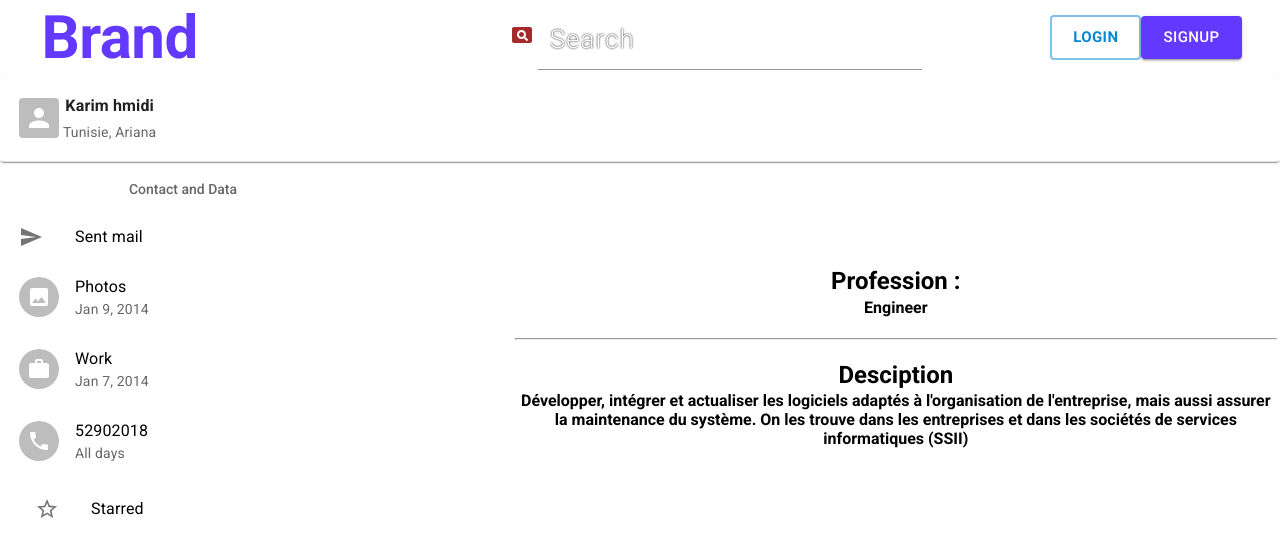
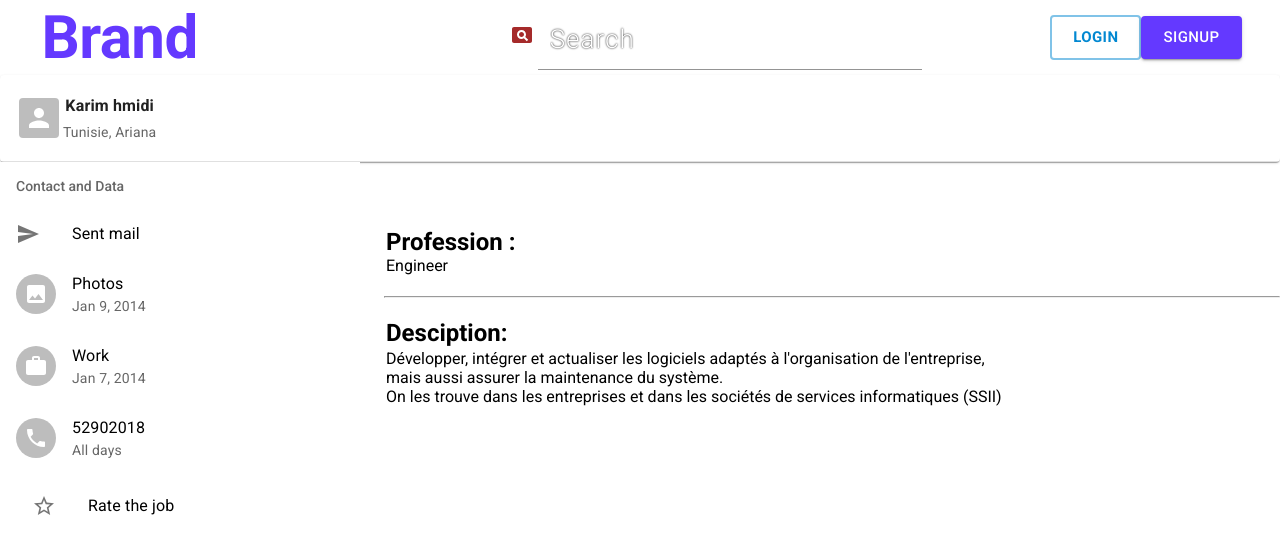
Before and after one commit to Ahmeed-Chennaoui/Brand, a React (Create React App) app in the folder client/: page /user in a window 1280 px wide. Shown: the top 556 px of the page. Built offline with nearby package versions, Linux system fonts and the light colour scheme.

Commit message:
icons v3

```diff
--- a/client/src/components/Nav.jsx
+++ b/client/src/components/Nav.jsx
@@ -7,7 +7,6 @@ import { GlobalContext } from "../contexts/globalContext";
 import ProfileMenu from "./ProfileMenu";
 import NotificationMenu from "./NotificationMenu";
 import PageviewIcon from '@mui/icons-material/Pageview';
-import HomeIcon from '@mui/icons-material/Home';
 import "./Nav.scss"
 import {useNavigate} from 'react-router-dom';
 
@@ -18,14 +17,13 @@ const demoUser = {
 
 function Nav({ fixedNavbar }) {
   const { loggedIn, setLoggedIn } = useContext(GlobalContext);
-  const handleKeyPress = (event) => {
-    if(event.key === 'Enter'){
-      console.log('enter press here! ')
+  const handleKeyPress = e => {
+    if(e.keyCode === 13){
+      alert('enter press here! ')
     }
   }
   const navigate = useNavigate();
   const navigatesearch = () => {
-    // 👇️ navigate to /
     navigate('/search');
   };
   return (
--- /dev/null
+++ b/client/src/pages/user/RatingMin.jsx
@@ -0,0 +1,44 @@
+import React, { useState } from "react";
+import { Rating } from "@mui/material";
+import Box from "@mui/material/Box";
+import StarIcon from "@mui/icons-material/Star";
+const labels = {
+  1: "Horrible",
+  2: "Poor",
+  3: "Ok",
+  4: "Good",
+  5: "Excellent",
+};
+function getLabelText(value) {
+  return `${value} Star${value !== 1 ? "s" : ""}, ${labels[value]}`;
+}
+function RatingMin() {
+  const [value, setValue] = useState(0);
+  const [hover, setHover] = useState(-1);
+  return (
+    <Box
+      sx={{
+        width: 200,
+        display: "flex",
+        alignItems: "center",
+      }}
+    >
+      <Rating
+        value={value}
+        precision={1}
+        getLabelText={getLabelText}
+        onChange={(event, newValue) => {
+          setValue(newValue);
+        }}
+        onChangeActive={(event, newHover) => {
+          setHover(newHover);
+        }}
+        emptyIcon={<StarIcon style={{ opacity: 0.55 }} fontSize="inherit" />}
+      />
+
+      <Box sx={{ ml: 2 }}>{labels[hover !== -1 ? hover : value]}</Box>
+    </Box>
+  );
+}
+
+export default RatingMin;
--- a/client/src/pages/user/user.jsx
+++ b/client/src/pages/user/user.jsx
@@ -24,9 +24,11 @@ import LocalPhoneIcon from '@mui/icons-material/LocalPhone';
 import ImageList from '@mui/material/ImageList';
 import ImageListItem from '@mui/material/ImageListItem';
 import {useState} from 'react';
+import RatingMin from "./RatingMin";
+import "./user.scss"
 function StandardImageList() {
   return (
-    <ImageList sx={{ width: 500, height: 450 }} cols={3} rowHeight={164}>
+    <ImageList sx={{ width: 600, height: 500 }} cols={3} rowHeight={164}>
       {itemData.map((item) => (
         <ImageListItem key={item.img}>
           <img
@@ -97,14 +99,27 @@ const itemData = [
 
 function NestedList() {
   const [open, setOpen] = React.useState(true);
-  const [isShown, setIsShown] = useState(false);
+  const [photoisShown, setphotoIsShown] = useState(false);
   const handleClick = () => {
     setOpen(!open);
   };
   const handleClicke = event => {
-    setIsShown(!isShown);
+    setphotoIsShown(!photoisShown);
+  };
+  const [workisShown, setworkIsShown] = useState(false);
+  const handleClickee = event => {
+    setworkIsShown(!workisShown);
+  };
+  const [rateisShown, setrateIsShown] = useState(false);
+  const handleClickeee = event => {
+    setrateIsShown(!rateisShown);
+  };
+  const [mailisShown, setmailIsShown] = useState(false);
+  const handleClic = event => {
+    setmailIsShown(!mailisShown);
   };
   return (
+    <div>
     <List
       sx={{ width: '100%', maxWidth: 360, bgcolor: 'background.paper' }}
       component="nav"
@@ -115,11 +130,12 @@ function NestedList() {
         </ListSubheader>
       }
     >
-      <ListItemButton>
+      <ListItemButton onClick={handleClic}>
         <ListItemIcon>
           <SendIcon />
         </ListItemIcon>
         <ListItemText primary="Sent mail" />
+        {mailisShown && <a href="mailto:max.karimhmidi@example.com?body=My custom mail body">E-Mail to Karim Hmidi</a>}
       </ListItemButton>
 
       <ListItemButton onClick={handleClicke}>
@@ -131,16 +147,17 @@ function NestedList() {
         <ListItemText primary="Photos" secondary="Jan 9, 2014" />
       </ListItemButton>
       <div className='imagelist'>
-        {/* 👇️ show component on click */}
-        {isShown && <StandardImageList/>}
+         {photoisShown && <StandardImageList/>}
+
       </div>
-      <ListItemButton onClick={handleClick}>
+      <ListItemButton onClick={handleClick && handleClickee}>
         <ListItemAvatar>
           <Avatar>
             <WorkIcon />
           </Avatar>
         </ListItemAvatar>
         <ListItemText primary="Work" secondary="Jan 7, 2014" />
+        {workisShown && <p>Available in 5 days</p>}
       </ListItemButton>
 
       <ListItemButton >
@@ -154,15 +171,37 @@ function NestedList() {
 
       <Collapse in={open} timeout="auto" unmountOnExit>
         <List component="div" >
-          <ListItemButton sx={{ pl: 4 }}>
+          <ListItemButton sx={{ pl: 4 }} onClick={handleClickeee}>
             <ListItemIcon>
               <StarBorder />
             </ListItemIcon>
-            <ListItemText primary="Starred" />
+            <ListItemText primary="Rate the job" />
           </ListItemButton>
+          <center>{rateisShown && <RatingMin />}</center>
         </List>
       </Collapse>
     </List>
+    {!photoisShown &&<div className='right'>
+               <table>
+                   <tr >
+                       <h2>Profession :  </h2>
+                       <p>Engineer</p>
+                   </tr>
+
+                     </table>
+                         <br/><hr></hr><br/>
+                         <table>
+                            <tr>
+                              <h2>Desciption:</h2>
+                            </tr>
+                            <tr>
+                               <pre><p>Développer, intégrer et actualiser les logiciels adaptés à l'organisation de l'entreprise,<br/>
+                                mais aussi assurer la maintenance du système. <br/>
+                               On les trouve dans les entreprises et dans les sociétés de services informatiques (SSII)</p></pre>
+                            </tr>
+                          </table>
+    </div> }
+ </div>
   );
 }
 
@@ -203,29 +242,9 @@ function User() {
       <Nav/>
     <div className='user_container'>
        <Profile/>
-       <table>
-        <tr>
-          <th width="40%"><NestedList/></th>
-          <th>
-               <center><table>
-                   <tr>
-                       <th><h2>Profession :  </h2></th>
-                   </tr>
-                   <tr><center><p>Engineer</p></center></tr>
-               </table></center>
-               <br/><hr></hr><br/>
-               <table>
-                   <tr>
-                       <h2>Desciption</h2>
-                  </tr>
-                  <tr>
-                     <p>Développer, intégrer et actualiser les logiciels adaptés à l'organisation de l'entreprise, mais aussi assurer la maintenance du système. On les trouve dans les entreprises et dans les sociétés de services informatiques (SSII)</p>
-                  </tr>
-               </table>
+       <div className='left'><NestedList/></div>
 
-          </th>
-        </tr>
-       </table>
+
      </div>
     </>
   )
--- a/client/src/pages/user/user.scss
+++ b/client/src/pages/user/user.scss
@@ -1,3 +1,10 @@
 .imagelist{
-
+    margin-left: 120%;
 }
+.right{
+    margin-left: 30%;
+    margin-top: -25%;
+}
+.prof{
+    margin-left: -70%;
+}
```
